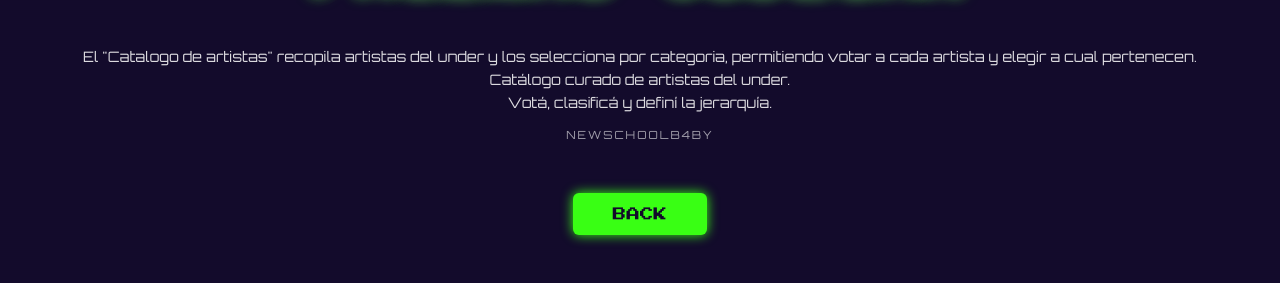
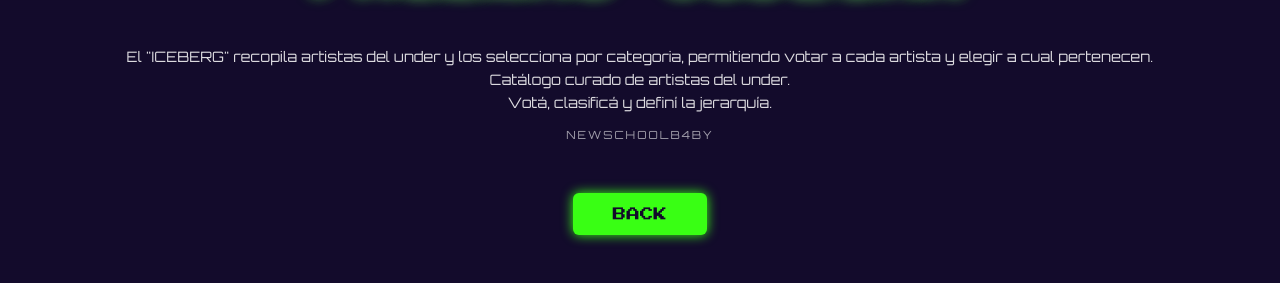
Before and after one commit to palermocodeina/infonew, a plain HTML site: page index.html in a window 1280 px wide. Shown: the part 319-602 px from the top of the page. Drawn offline with Linux system fonts and the light colour scheme.

Commit message:
Update index.html

```diff
--- a/index.html
+++ b/index.html
@@ -21,7 +21,7 @@
     <h1 class="title" data-text="PALERMO CODEINA">PALERMO CODEINA</h1>
 
     <p class="subtitle">
-      El "Catalogo de artistas" recopila artistas del under y los selecciona por categoria, permitiendo votar a cada artista y elegir a cual pertenecen.<br>
+      El "ICEBERG" recopila artistas del under y los selecciona por categoria, permitiendo votar a cada artista y elegir a cual pertenecen.<br>
       Catálogo curado de artistas del under.<br>
       Votá, clasificá y definí la jerarquía.
     </p>
```
